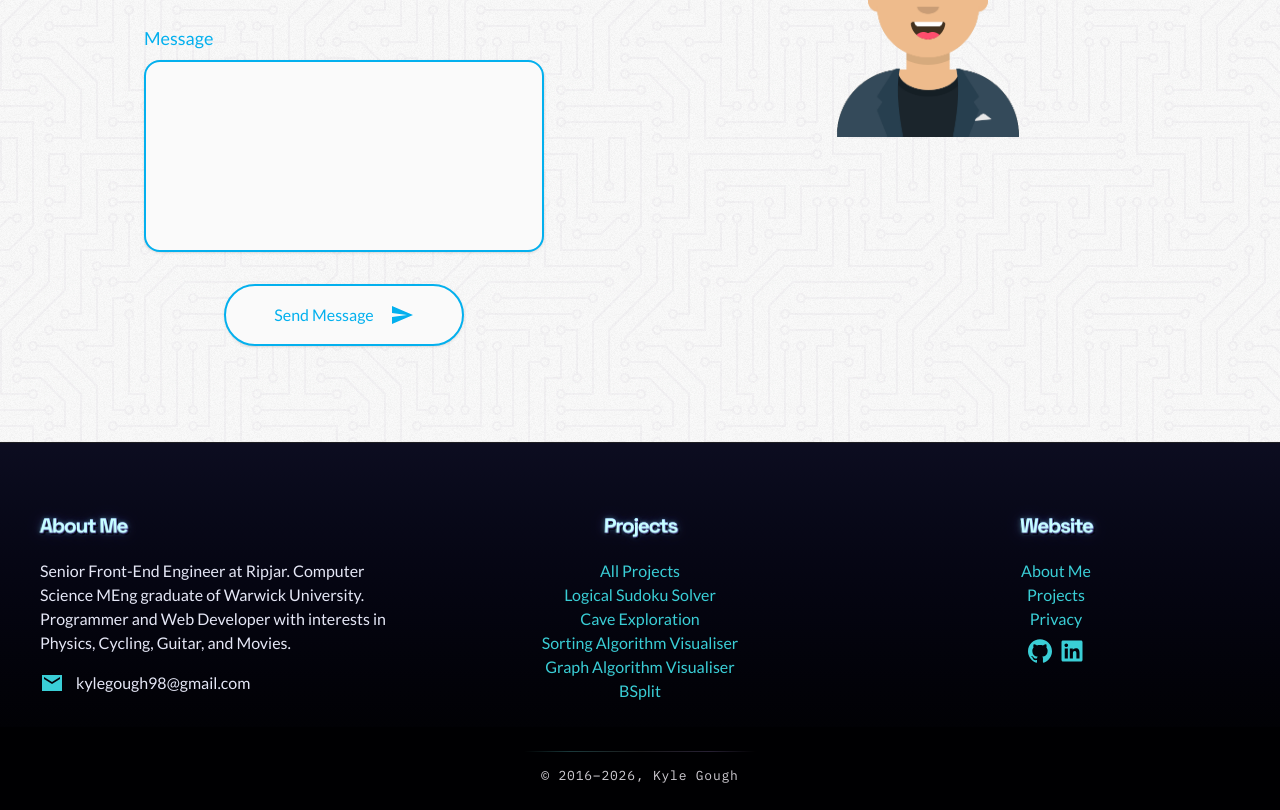
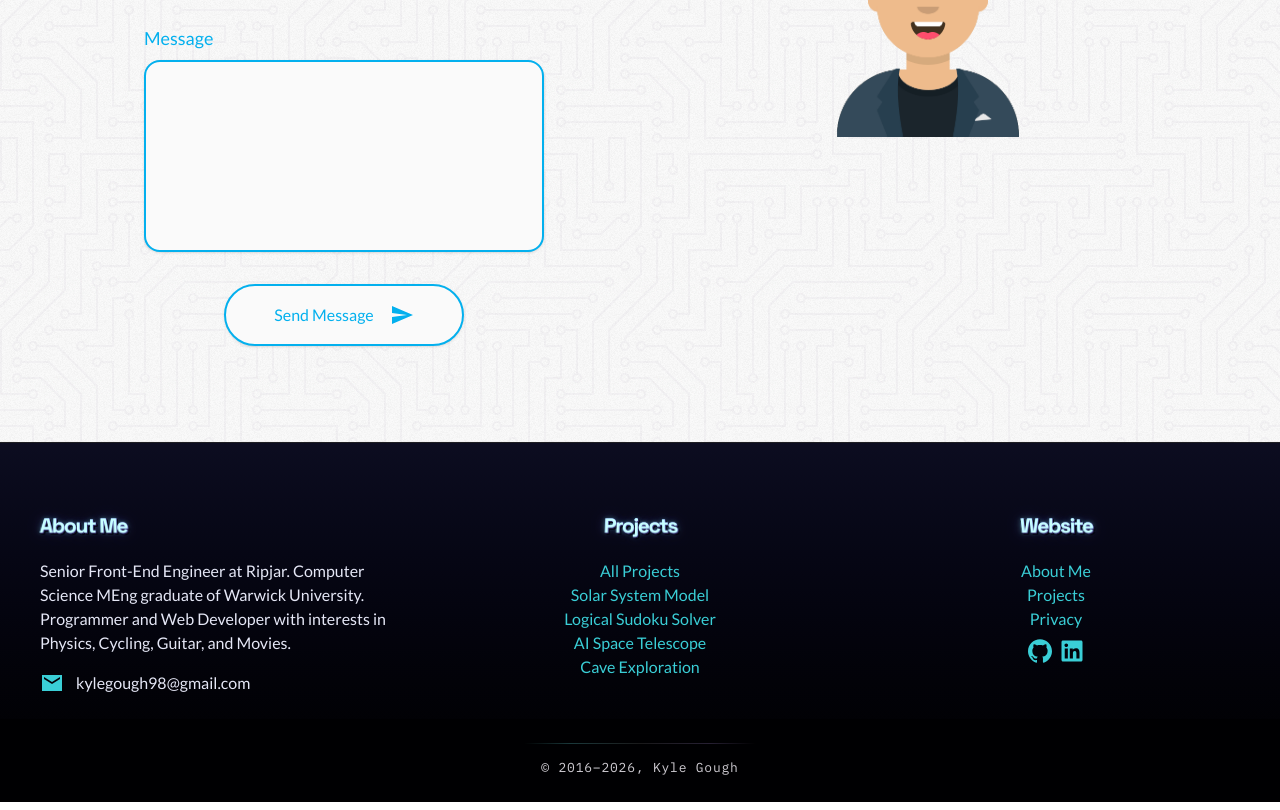
Before and after one commit to KyleGough/portfolio, a Next.js app: page / in a window 1280 px wide. Shown: the part 2024-2834 px from the top of the page. Built offline with nearby package versions, Linux system fonts and the light colour scheme.

Commit message:
Footer links

```diff
--- a/components/Footer/Footer.tsx
+++ b/components/Footer/Footer.tsx
@@ -40,19 +40,18 @@ export const Footer: React.FC = () => (
             </p>
             <ul>
               <FooterLink href="/projects">All Projects</FooterLink>
+              <FooterLink href="/projects/solar-system">
+                Solar System Model
+              </FooterLink>
               <FooterLink href="/projects/sudoku">
                 Logical Sudoku Solver
+              </FooterLink>
+              <FooterLink href="/projects/ai-space-telescope">
+                AI Space Telescope
               </FooterLink>
               <FooterLink href="/projects/cave-exploration">
                 Cave Exploration
               </FooterLink>
-              <FooterLink href="/projects/sorting-algorithm-visualiser">
-                Sorting Algorithm Visualiser
-              </FooterLink>
-              <FooterLink href="/projects/graph-algorithm-visualiser">
-                Graph Algorithm Visualiser
-              </FooterLink>
-              <FooterLink href="/projects/bsplit">BSplit</FooterLink>
             </ul>
           </div>
           <div className="px-6 py-6 w-full sm:w-6/12 lg:w-4/12">
```
